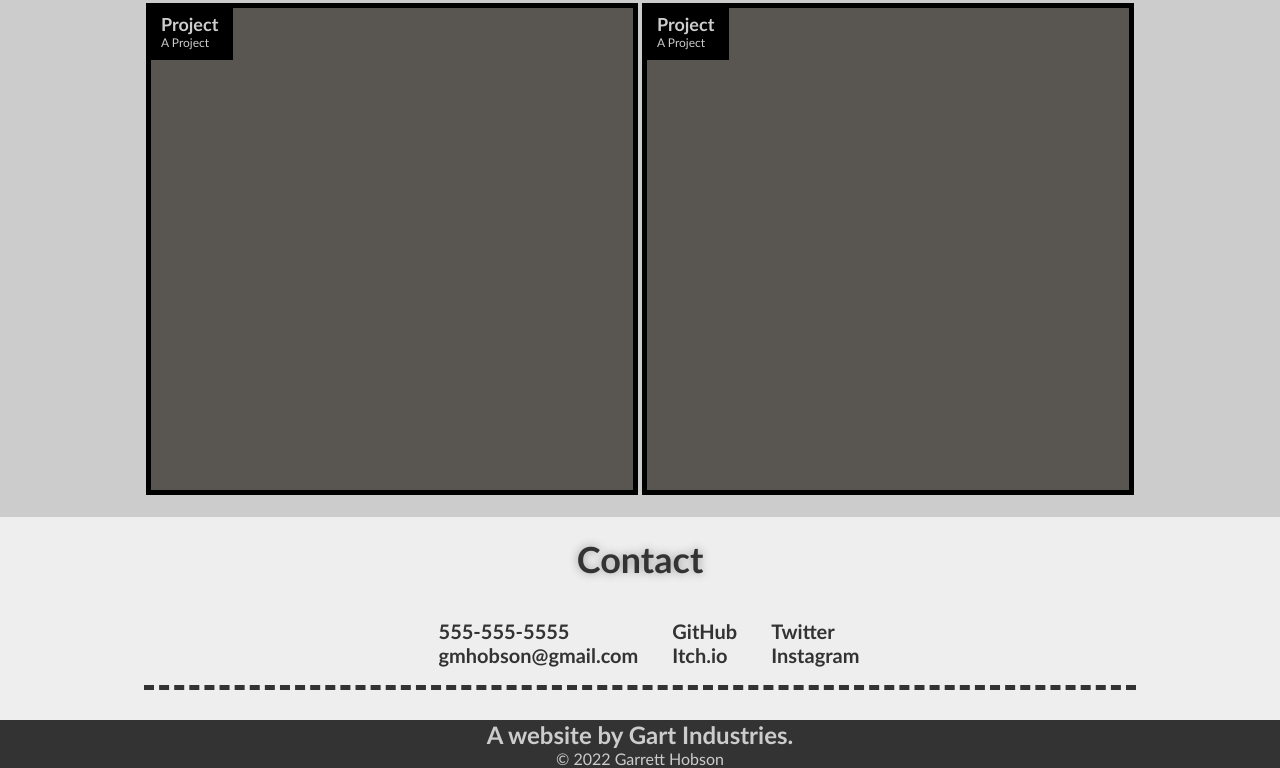
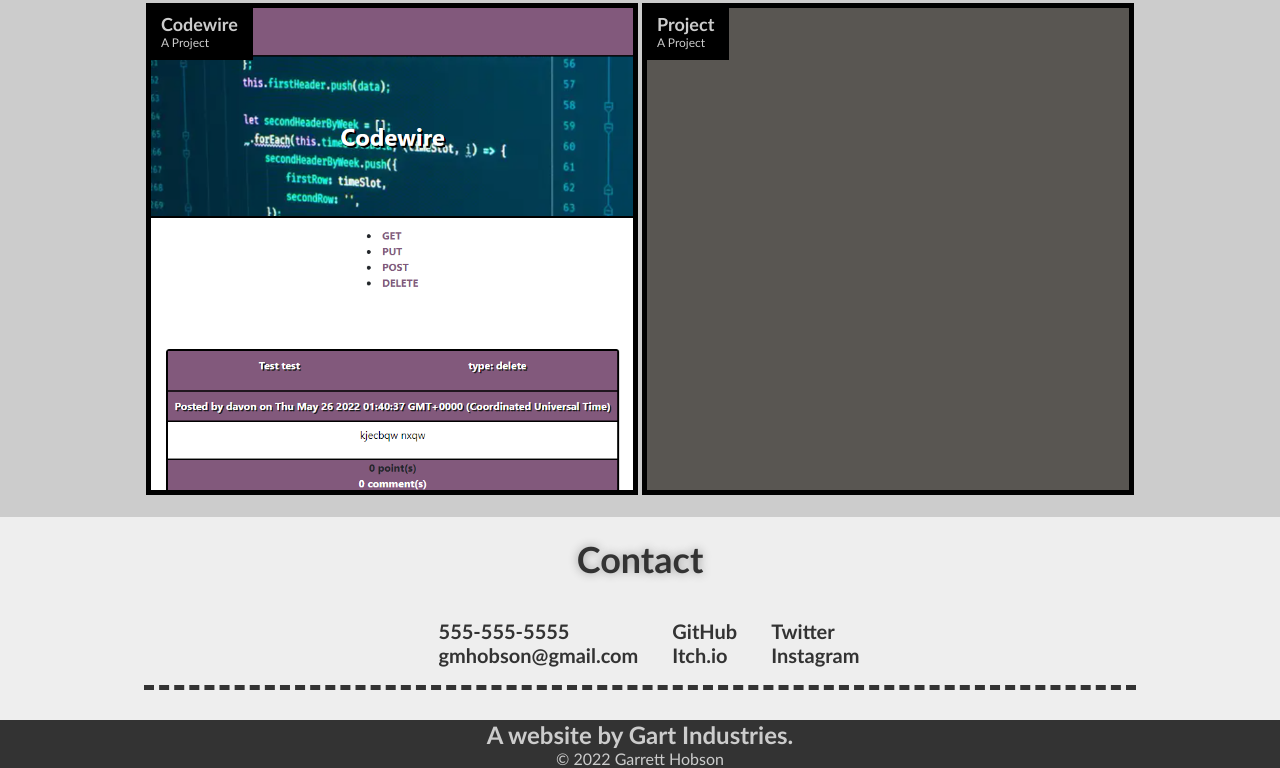
Before and after one commit to GartTheSkeleton/developer-portfolio, a plain HTML site: page index.html in a window 1280 px wide. Shown: the part 1774-2542 px from the top of the page. Drawn offline with Linux system fonts and the light colour scheme.

Commit message:
added codewire

```diff
--- a/index.html
+++ b/index.html
@@ -97,10 +97,11 @@
                 </div>
             </div>
             <div class = "secondary-project">
-                <img class="project-image" src="./assets/images/project-image.png"/>
+                <a href="https://codewireapp.herokuapp.com/"></a>
+                <img class="project-image" src="./assets/images/codewire pic.png"/>
                 <div class="wrap-container">
                 <h3>
-                    Project
+                    Codewire
                 </h3>
                 <p>
                     A Project
```
Also changed, not shown: assets/images/codewire pic.png (added).
